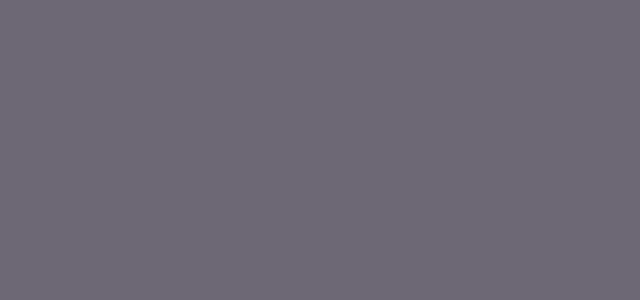
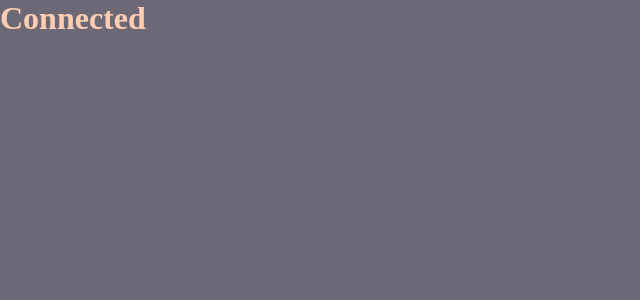
Before and after one commit to jkor2/blog_post_fullstack, a React (Create React App) app in the folder frontend/: page /posts/admin/create in a window 1280 px wide. Before the commit this address had no page. Shown: the top 300 px of the page, without its empty margins (0-640 px from the left). Built offline with nearby package versions, Linux system fonts and the light colour scheme.

Commit message:
Added fronend page

```diff
--- a/frontend/src/App.js
+++ b/frontend/src/App.js
@@ -4,6 +4,7 @@ import Home from "./Components/home";
 import Login from "./Components/login";
 import Signup from "./Components/signup";
 import Posts from "./Components/posts";
+import CreatePost from "./Components/creatpost";
 import "./styles.css";
 
 function App() {
@@ -15,6 +16,7 @@ function App() {
           <Route exact path="/login" element={<Login />} />
           <Route exact path="/signup" element={<Signup />} />
           <Route exact path="/posts" element={<Posts />} />
+          <Route exact path="/posts/admin/create" element={<CreatePost />} />
         </Routes>
       </Router>
     </div>
--- /dev/null
+++ b/frontend/src/Components/creatpost.js
@@ -0,0 +1,9 @@
+import React from "react";
+
+export default function CreatePost() {
+  return (
+    <div className="container">
+      <h1> Connected </h1>
+    </div>
+  );
+}
```
